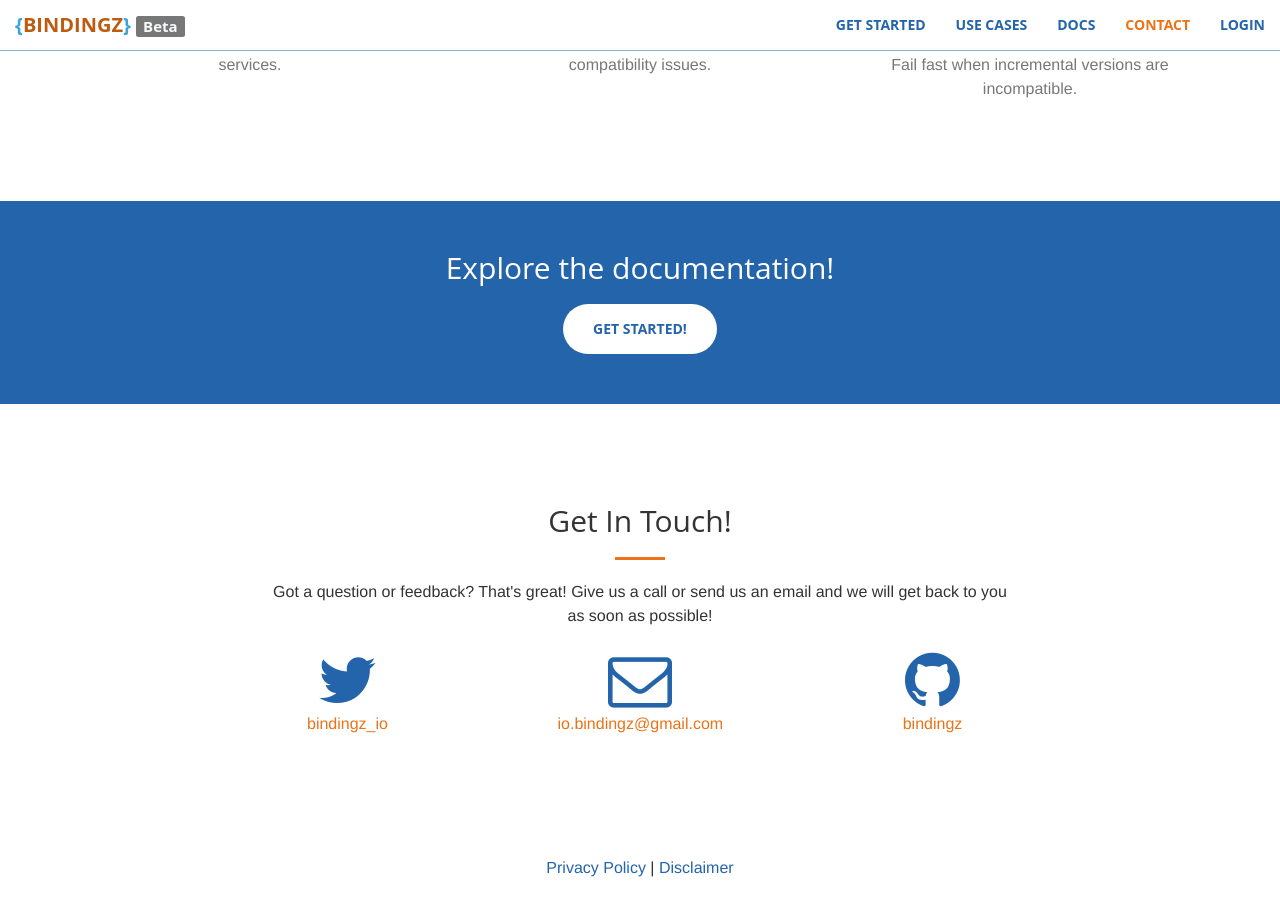
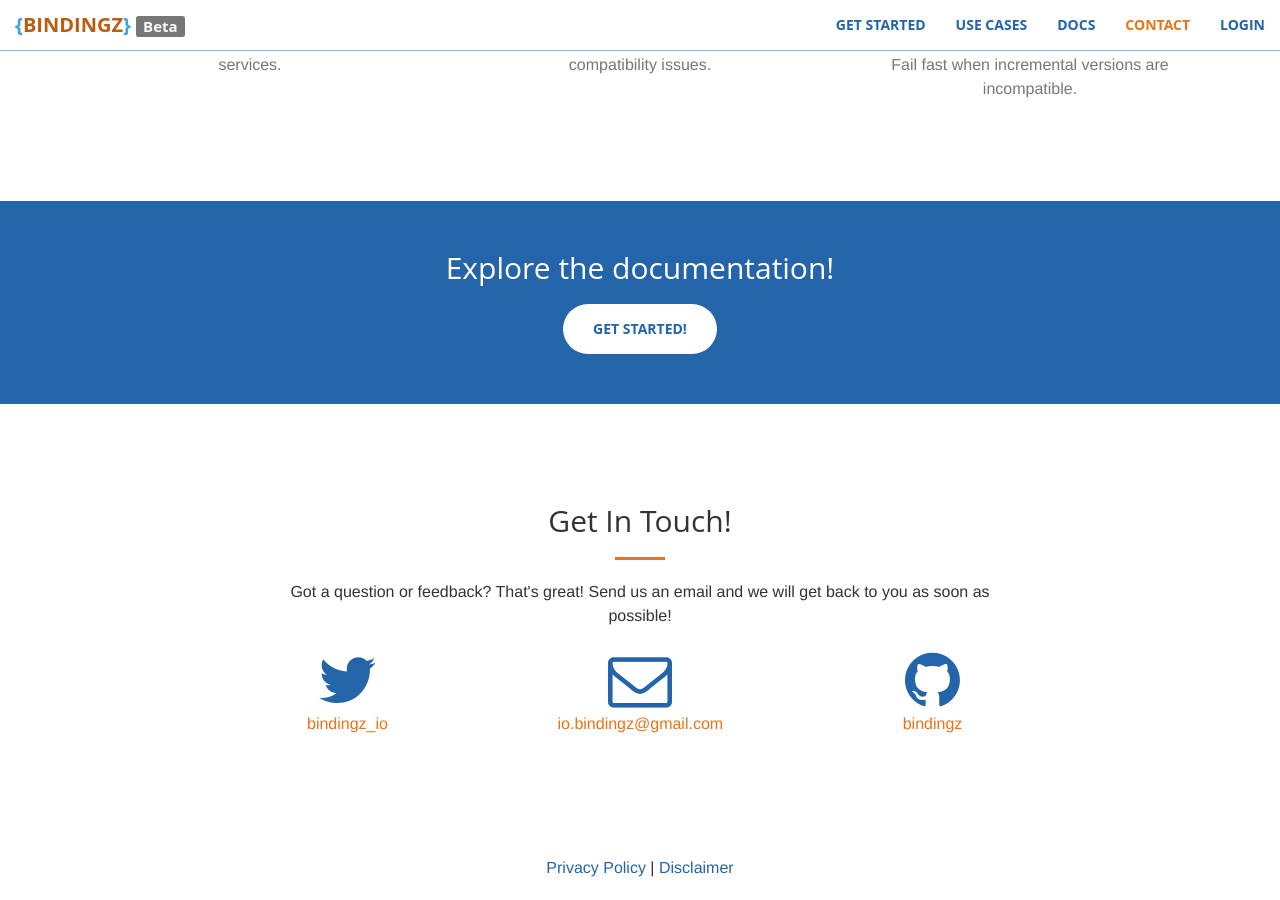
Before and after one commit to bindingz/bindingz.github.io, a Jekyll site: the page built from index.html, in a window 1280 px wide and 900 px high, scrolled down 1581 px. Built offline with Jekyll 4.4.1, drawn with Linux system fonts in a browser that asks for light colours.

Commit message:
Update contact.html

```diff
--- a/_includes/contact.html
+++ b/_includes/contact.html
@@ -4,7 +4,7 @@
             <div class="col-lg-8 col-lg-offset-2 text-center">
                 <h2 class="section-heading">Get In Touch!</h2>
                 <hr class="primary">
-                <p>Got a question or feedback? That's great! Give us a call or send us an email and we will get back to you as soon as possible!</p>
+                <p>Got a question or feedback? That's great! Send us an email and we will get back to you as soon as possible!</p>
             </div>
             <div class="col-lg-2 col-lg-offset-2 text-center">
                 <a href="https://twitter.com/{{ site.twitter_username }}">
```
